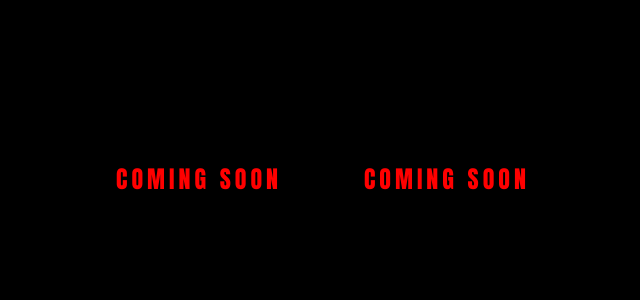
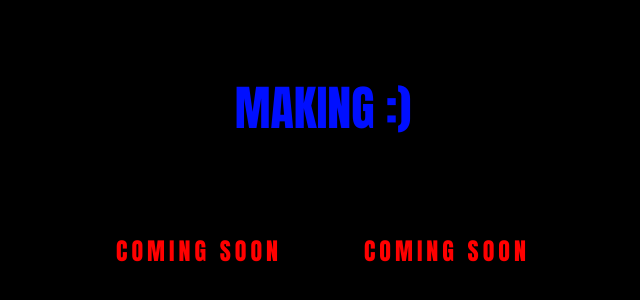
Before and after one commit to FearlessOffical/Fearless.github.io, a plain HTML site: page index.html in a window 1280 px wide. Shown: the part 1196-1496 px from the top of the page, without its empty margins (317-957 px from the left). Drawn offline with Linux system fonts and the light colour scheme.

Commit message:
UPDATE 01

```diff
--- a/index.html
+++ b/index.html
@@ -6,10 +6,11 @@
 	<link rel="stylesheet" href="style.css">
 </head>
 <body bgcolor="black">
+
 	<h2 align="center">
 			<img src="fearless.png" alt="">
-	</h2>
-	<h3 align="center">
+		</h2>
+		<h3 align="center">
 		&nbsp;&nbsp;&nbsp;&nbsp;&nbsp;&nbsp;&nbsp;&nbsp;&nbsp;&nbsp;&nbsp;&nbsp;&nbsp;&nbsp;&nbsp;&nbsp;&nbsp;&nbsp;&nbsp;
 		&nbsp;&nbsp;&nbsp;&nbsp;&nbsp;&nbsp;&nbsp;&nbsp;&nbsp;&nbsp;&nbsp;&nbsp;&nbsp;&nbsp;&nbsp;&nbsp;&nbsp;&nbsp;&nbsp;
 		&nbsp;&nbsp;&nbsp;&nbsp;&nbsp;&nbsp;&nbsp;&nbsp;&nbsp;&nbsp;&nbsp;&nbsp;&nbsp;&nbsp;&nbsp;&nbsp;&nbsp;&nbsp;&nbsp;
@@ -36,6 +37,10 @@
 			CONTACT
 		</a>
 	</h3>
+	<h1 align="center">
+		<font face="queen of camelot" color="#000FFF" size="15">
+			MAKING :)
+		</font>
 	</h1>
 	<br />
 	<h3 align="center">
```
